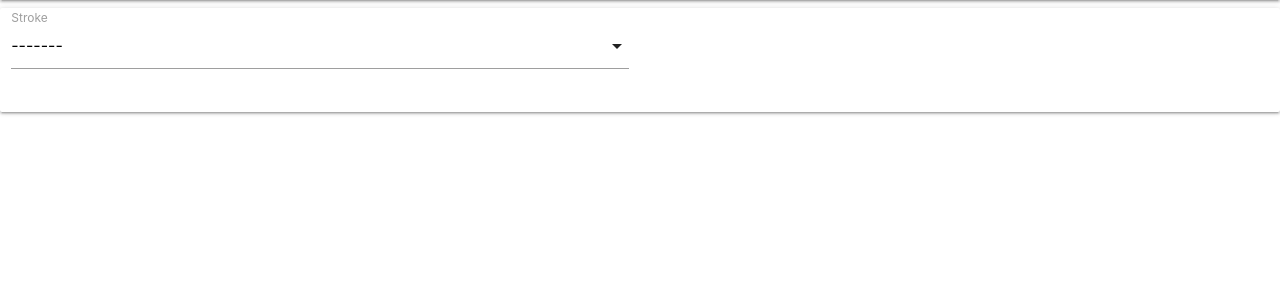
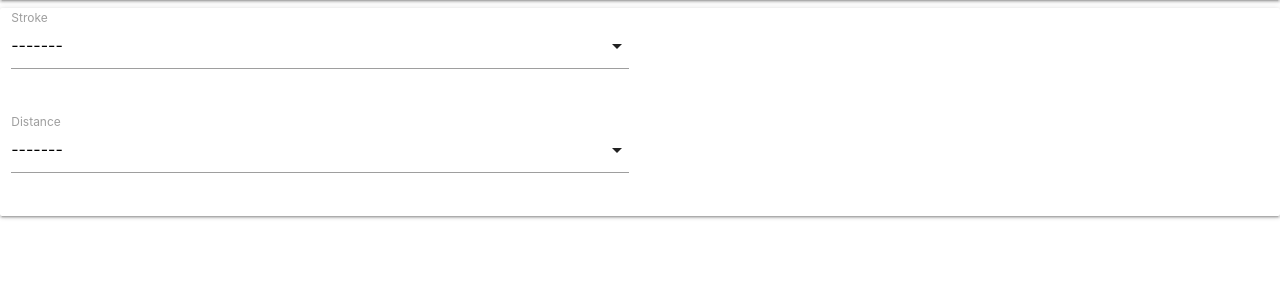
Before and after one commit to seanbrindley17/milestone-project-3-mk2, a Python web app: template templates/new_entry.html in a window 1280 px wide. Shown: the part 64-364 px from the top of the page. Run offline with Jinja, Linux system fonts and the light colour scheme; the template is opened without the code that fills it, so the values that code supplies are empty; some libraries are stand-ins or nearby versions.

Commit message:
Add distance selector to new_entry form

```diff
--- a/templates/new_entry.html
+++ b/templates/new_entry.html
@@ -15,6 +15,18 @@
           <label for="stroke_name">Stroke</label>
         </div>
       </div>
+
+      <div class="row">
+        <div class="input-field col s6">
+          <select name="stroke_name" id="stroke_name">
+            <option value="" disabled selected>-------</option>
+            {% for race_distance in distances %}
+              <option value="{{ race_distance.distance }}">{{ race_distance.distance }}</option>
+            {% endfor %}
+          </select>
+          <label for="stroke_name">Distance</label>
+        </div>
+      </div>
     </form>
   </div>
 
```
